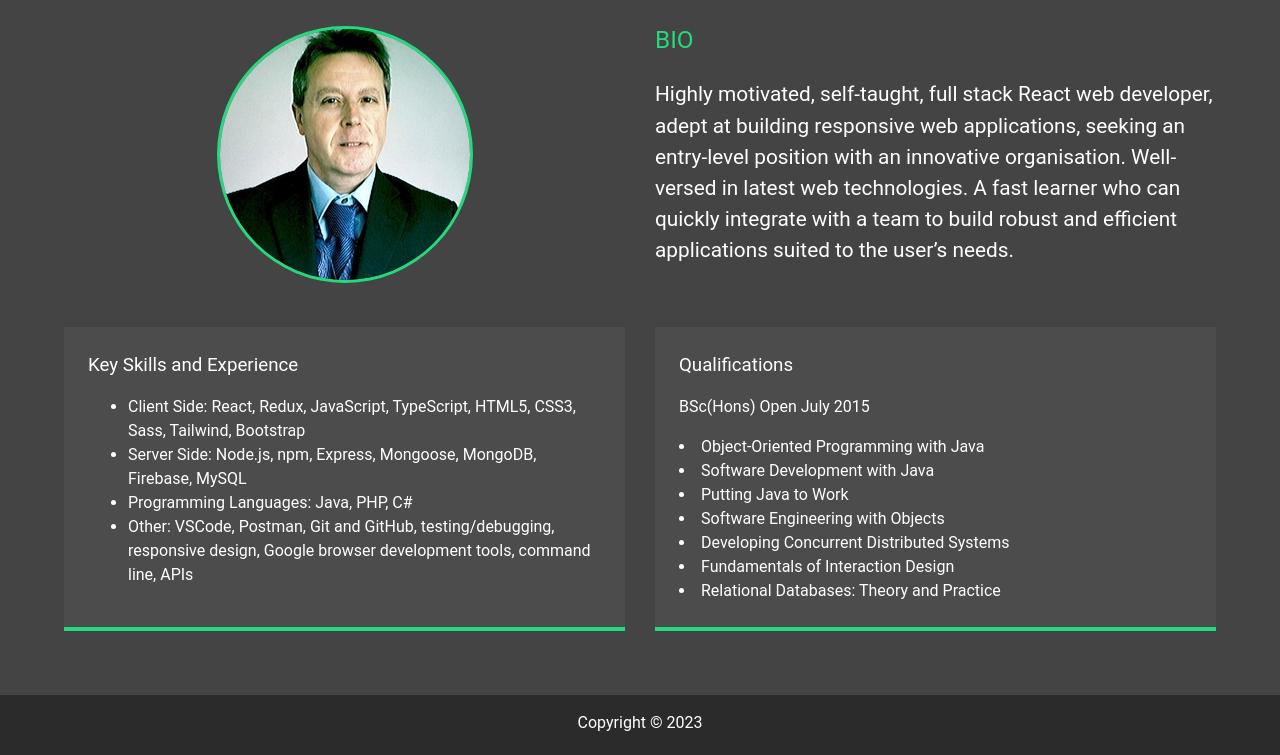
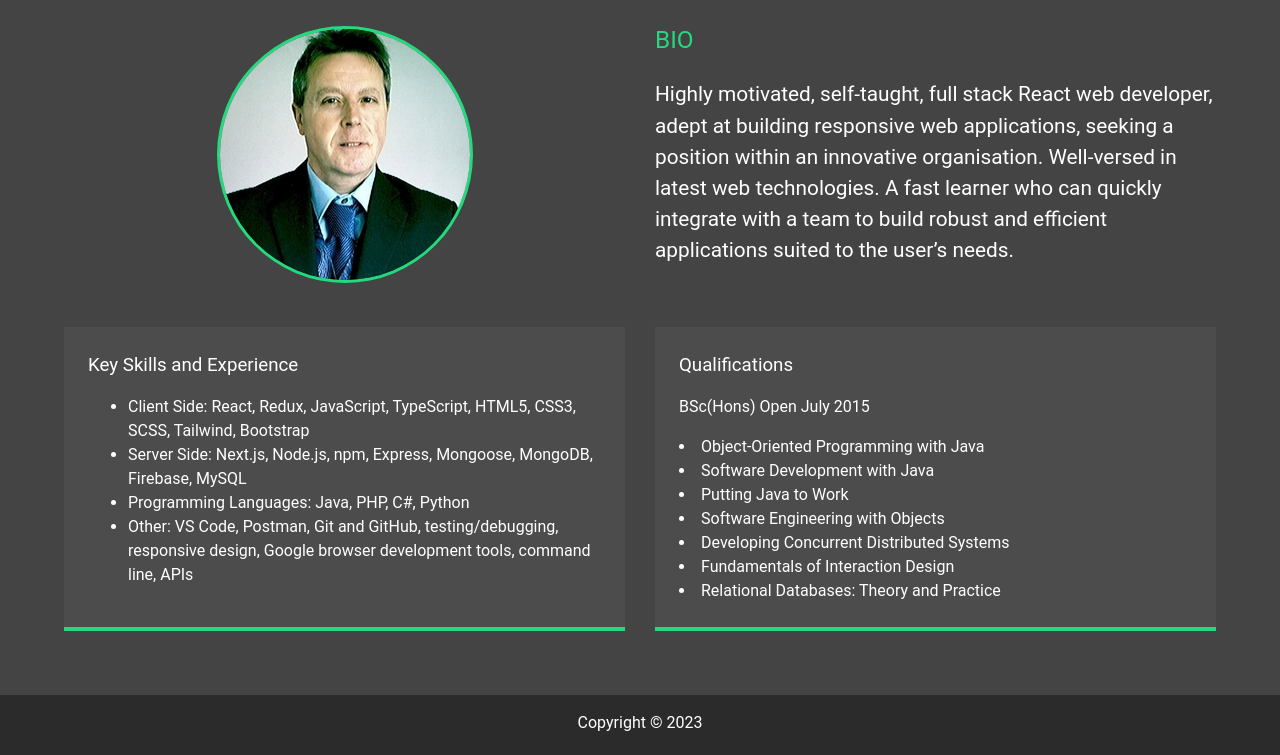
Before and after one commit to Barabbus/MyPortfolio, a plain HTML site: page about.html in a window 1280 px wide. Shown: the part 182-937 px from the top of the page. Drawn offline with Linux system fonts and the light colour scheme.

Commit message:
Update about.html

```diff
--- a/about.html
+++ b/about.html
@@ -57,7 +57,7 @@
             <img src="img/andrew_large.jpg" alt="Andrew Clarke" class="bio-image">
             <div class="bio">
                 <h3 class="text-secondary">BIO</h3>
-                <p>Highly motivated, self-taught, full stack React web developer, adept at building responsive web applications, seeking an entry-level position with an innovative organisation. Well-versed in latest web technologies. A fast learner who can quickly integrate with a team to build robust and efficient applications suited to the user’s needs.
+                <p>Highly motivated, self-taught, full stack React web developer, adept at building responsive web applications, seeking a position within an innovative organisation. Well-versed in latest web technologies. A fast learner who can quickly integrate with a team to build robust and efficient applications suited to the user’s needs.
                 </p>
             </div>
 
@@ -65,10 +65,10 @@
                 <h3>Key Skills and Experience</h3>
 
                 <ul>
-                    <li>Client Side: React, Redux, JavaScript, TypeScript, HTML5, CSS3, Sass, Tailwind, Bootstrap</li>
-                    <li>Server Side: Node.js, npm, Express, Mongoose, MongoDB, Firebase, MySQL</li>
-                    <li>Programming Languages: Java, PHP, C#</li>
-                    <li>Other: VSCode, Postman, Git and GitHub, testing/debugging, responsive design, Google browser development tools, command line, APIs</li>
+                    <li>Client Side: React, Redux, JavaScript, TypeScript, HTML5, CSS3, SCSS, Tailwind, Bootstrap</li>
+                    <li>Server Side: Next.js, Node.js, npm, Express, Mongoose, MongoDB, Firebase, MySQL</li>
+                    <li>Programming Languages: Java, PHP, C#, Python</li>
+                    <li>Other: VS Code, Postman, Git and GitHub, testing/debugging, responsive design, Google browser development tools, command line, APIs</li>
 
                 </ul>
             </div>
```
